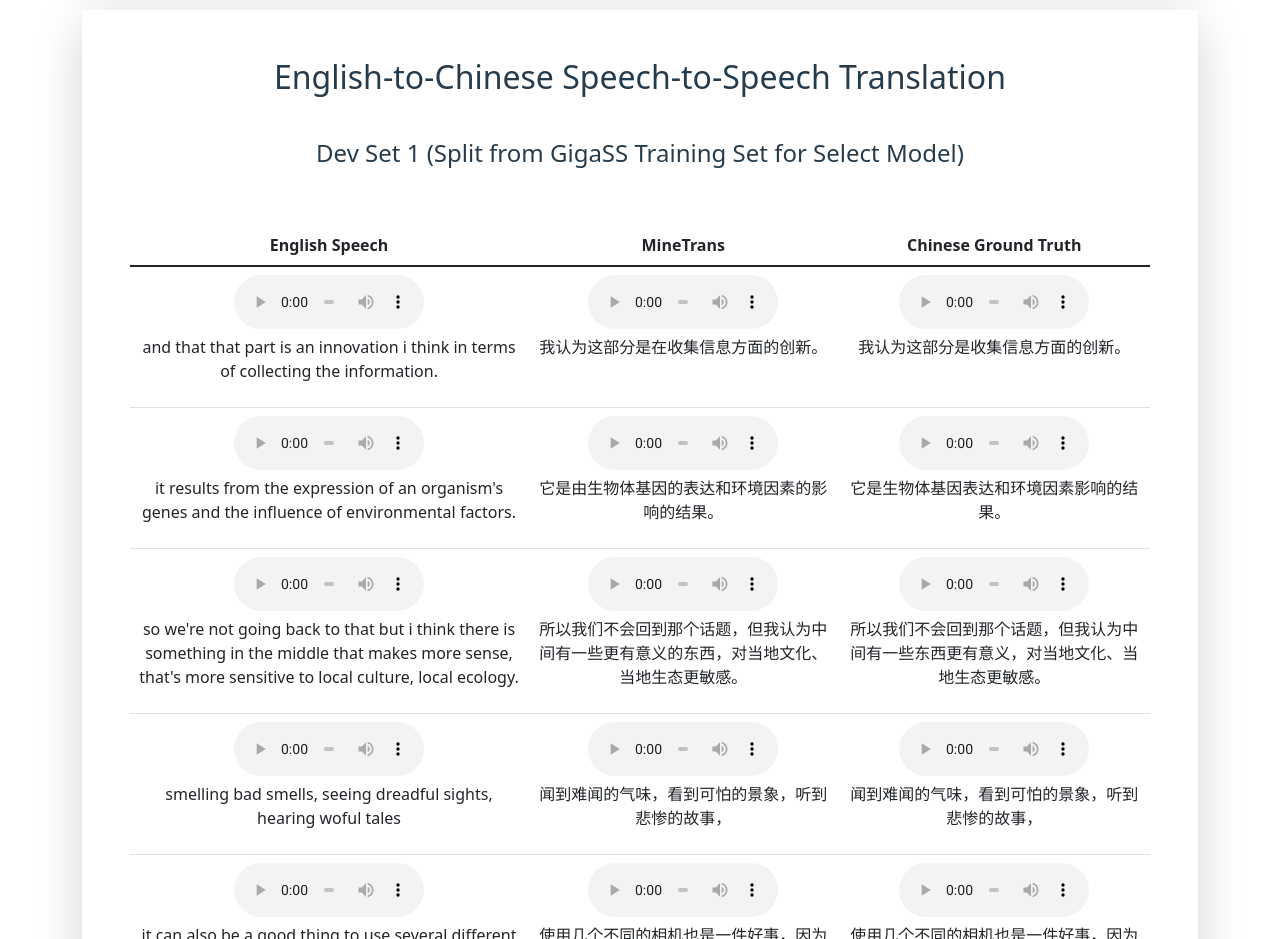
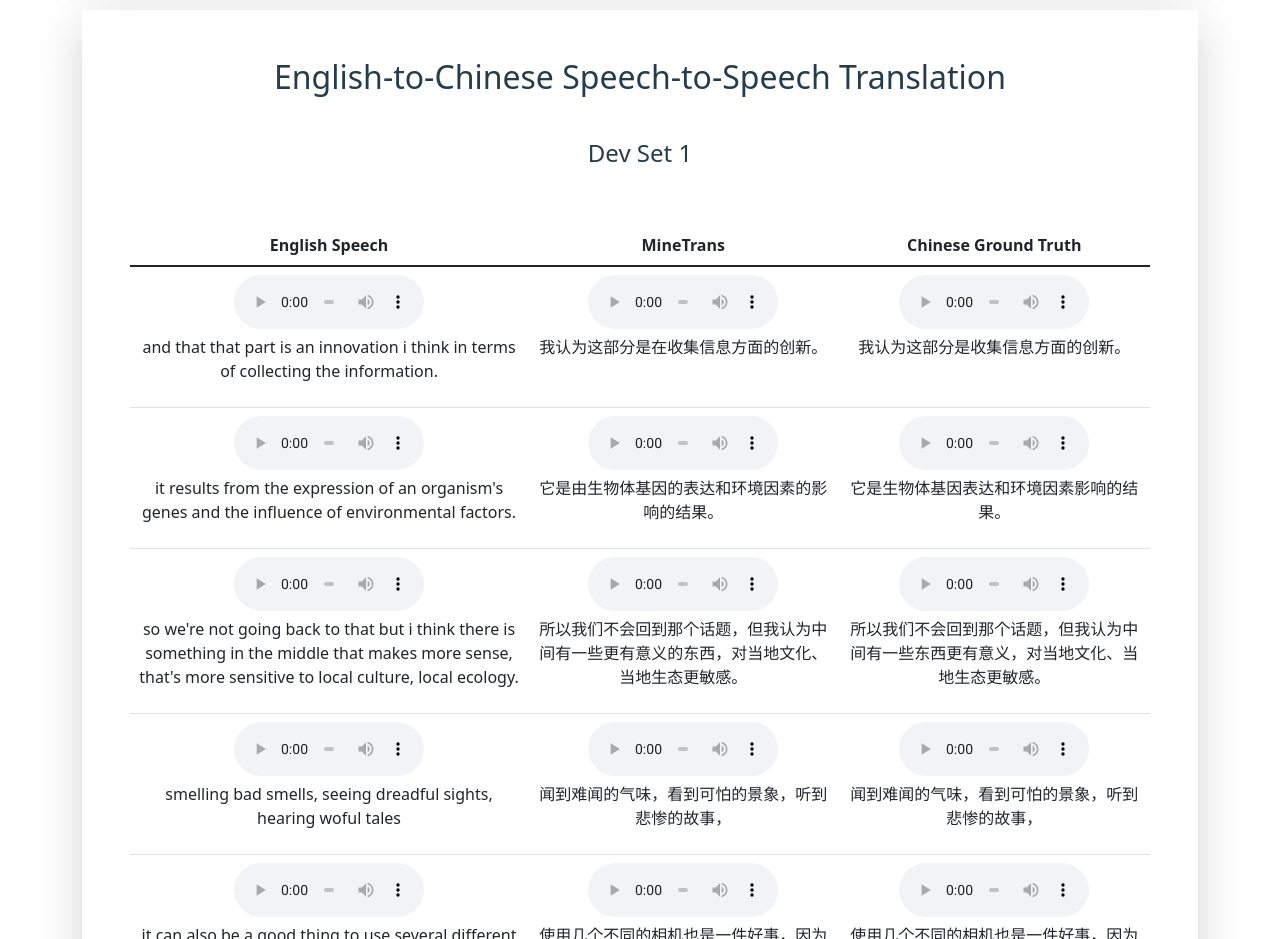
Before and after one commit to duyichao/MINETrans-IWSLT23, a plain HTML site: page demo/index.html in a window 1280 px wide. Shown: the part 1440-2379 px from the top of the page. Drawn offline with Linux system fonts and the light colour scheme.

Commit message:
Update index.html

```diff
--- a/demo/index.html
+++ b/demo/index.html
@@ -76,7 +76,7 @@
 <div class="container pt-5 mt-5 shadow-lg p-5 mb-5 bg-white rounded">
 	<h2 id="s2st-samples" style="text-align: center;">English-to-Chinese Speech-to-Speech Translation</h2>
 	<br>
-	<h4 style="text-align: center;">Dev Set 1 (Split from GigaSS Training Set for Select Model)</h4>
+	<h4 style="text-align: center;">Dev Set 1</h4>
 	<br>
 		<div class="table-responsive pt-3">
 			<table class="table table-hover pt-2">
```
